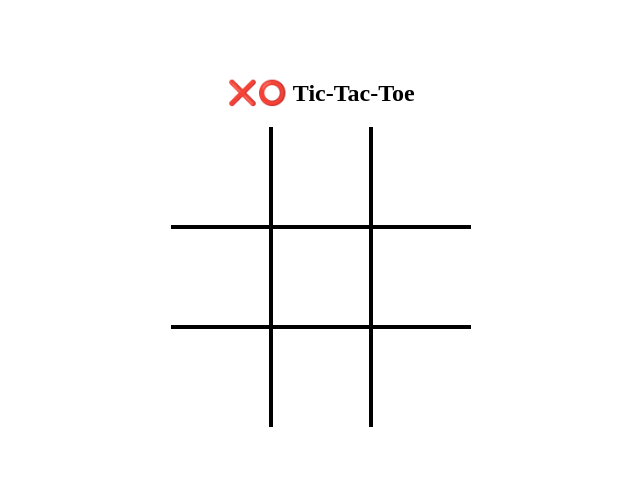
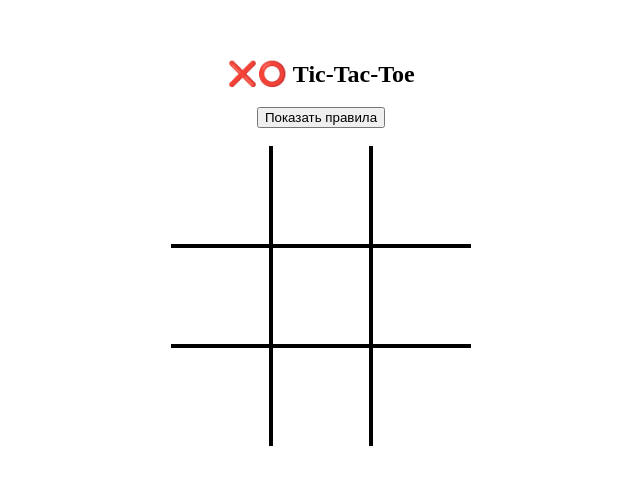
Before and after one commit to gldkru/tic-tac-toe-react, a React (Create React App) app: page / in a window 1280 px wide. Shown: the part 157-642 px from the top of the page, without its empty margins (319-959 px from the left). Built offline with nearby package versions, Linux system fonts and the light colour scheme.

Commit message:
feat: rules

```diff
--- a/src/components/Cell.jsx
+++ b/src/components/Cell.jsx
@@ -5,9 +5,9 @@ export const Cell = ({ index, className = '', onClick }) => {
   // props.activeClassName
   // props.onClick
 
-  useEffect(() => {
-    console.log(index, 'render');
-  }, [className]);
+  // useEffect(() => {
+  //   console.log(index, 'render');
+  // }, [className]);
 
   return <div className={`cell ${className}`.trim()} onClick={onClick}></div>;
 };
--- a/src/components/Game.jsx
+++ b/src/components/Game.jsx
@@ -15,6 +15,8 @@ export const Game = () => {
   const [oState, setOState] = useState([]);
   const [xTurn, setXTurn] = useState(true);
   const [winnerText, setWinnerText] = useState('');
+
+  const [showRules, setShowRules] = useState(false);
 
   console.log(xTurn);
 
@@ -61,6 +63,9 @@ export const Game = () => {
   return (
     <>
       <h2>❌⭕ Tic-Tac-Toe</h2>
+      <button onClick={() => setShowRules(!showRules)}>Показать правила</button>
+      {showRules && <p>Тут были правила, но мы их ...</p>}
+      <br />
       <div className="grid-parent">
         {winnerText ? (
           <Result>
```
